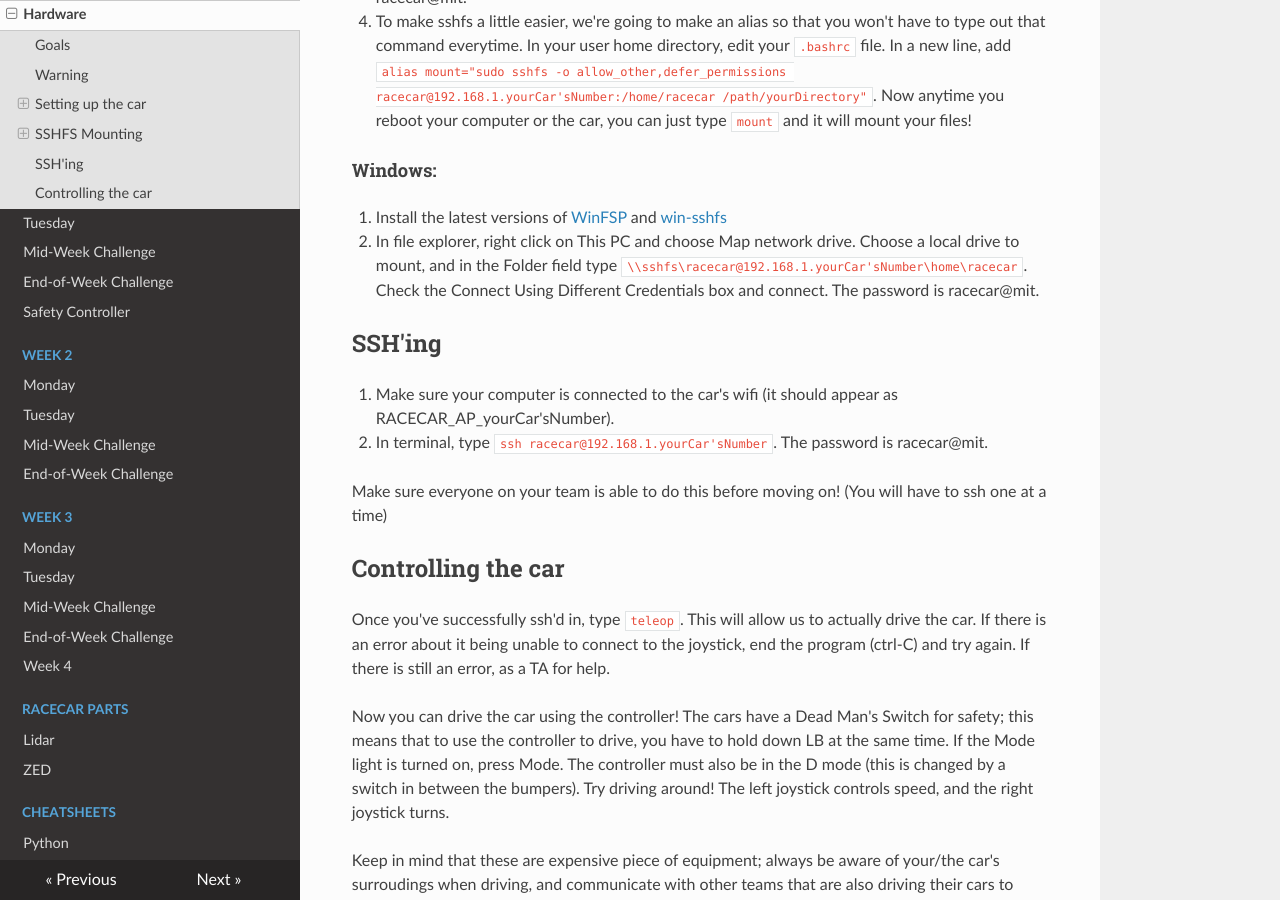
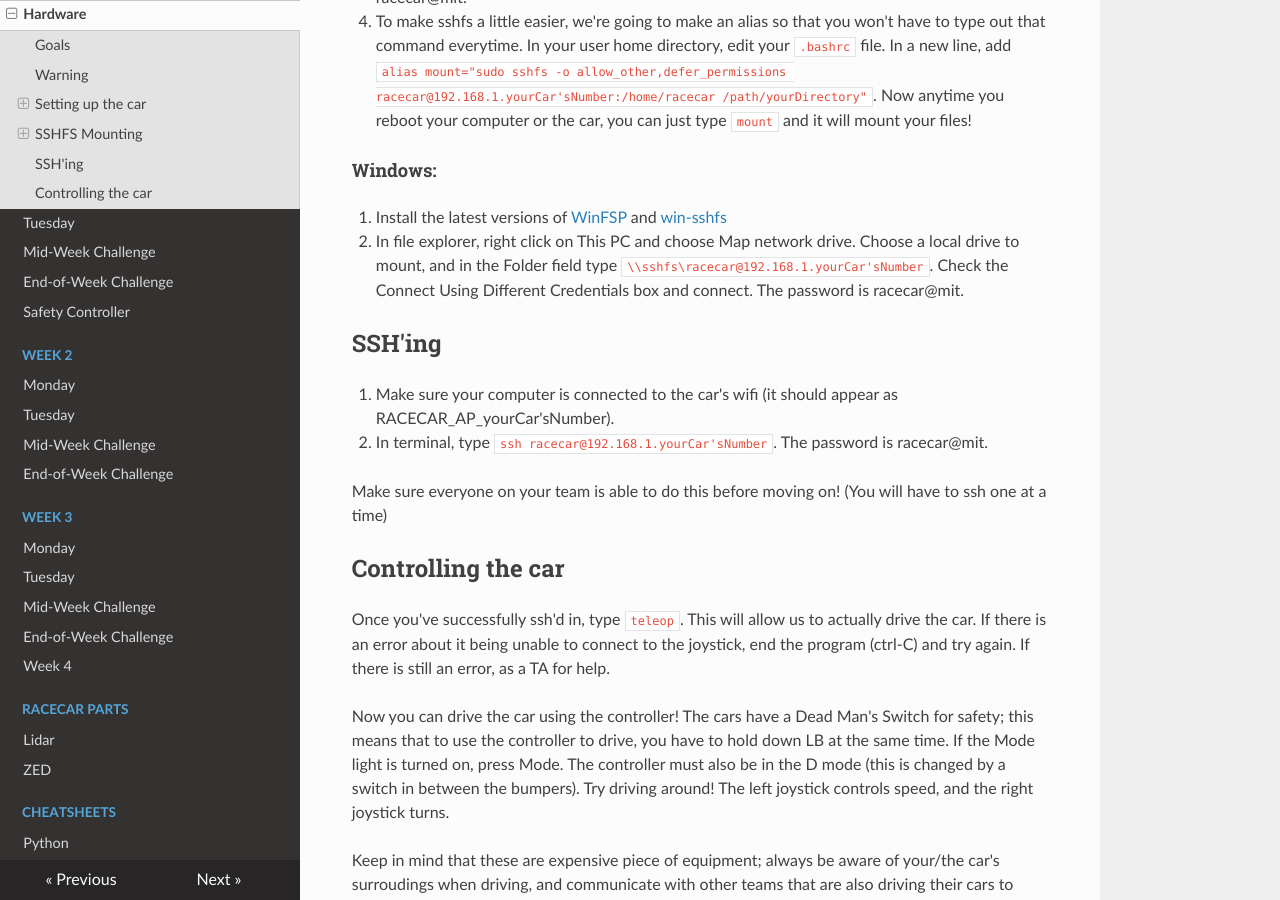
Before and after one commit to ChrisLindland/racecar-website, an MkDocs documentation site: the page built from docs/week1/01_monday/lab2.md, in a window 1280 px wide and 900 px high, scrolled down 3004 px. Built offline with MkDocs 1.6.1, drawn with Linux system fonts in a browser that asks for light colours; nearby versions of some CDN libraries.

Commit message:
Update lab2.md

```diff
--- a/docs/week1/01_monday/lab2.md
+++ b/docs/week1/01_monday/lab2.md
@@ -50,7 +50,7 @@
 
 #### Windows:
 1. Install the latest versions of [WinFSP](https://github.com/billziss-gh/winfsp/releases/tag/v1.4.19049) and [win-sshfs](https://github.com/billziss-gh/sshfs-win/releases/tag/v2.7.17334)
-2. In file explorer, right click on This PC and choose Map network drive. Choose a local drive to mount, and in the Folder field type `\\sshfs\racecar@192.168.1.yourCar'sNumber\home\racecar`. Check the Connect Using Different Credentials box and connect. The password is racecar@mit.
+2. In file explorer, right click on This PC and choose Map network drive. Choose a local drive to mount, and in the Folder field type `\\sshfs\racecar@192.168.1.yourCar'sNumber`. Check the Connect Using Different Credentials box and connect. The password is racecar@mit.
 
 
 ## SSH'ing
```
